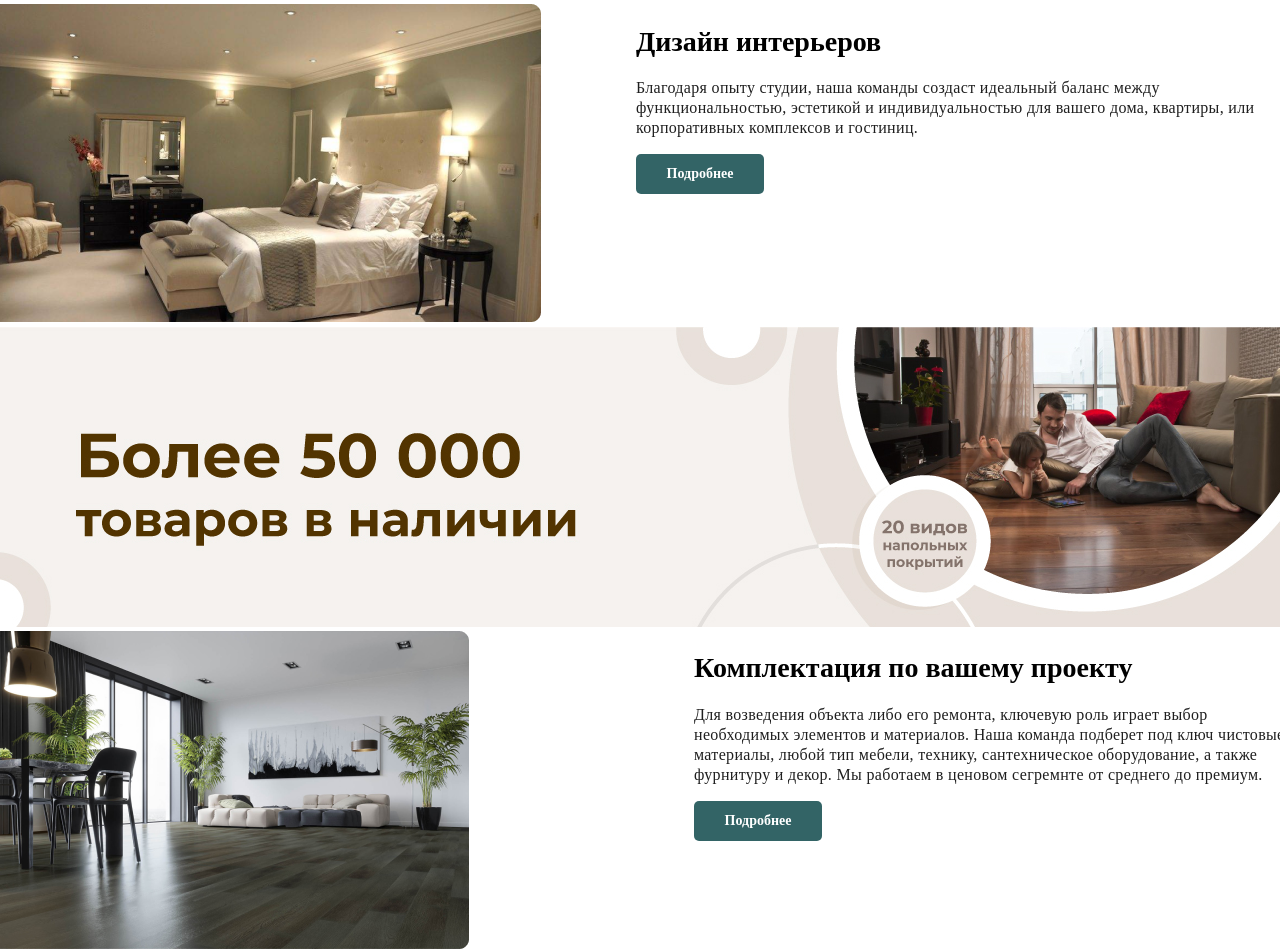
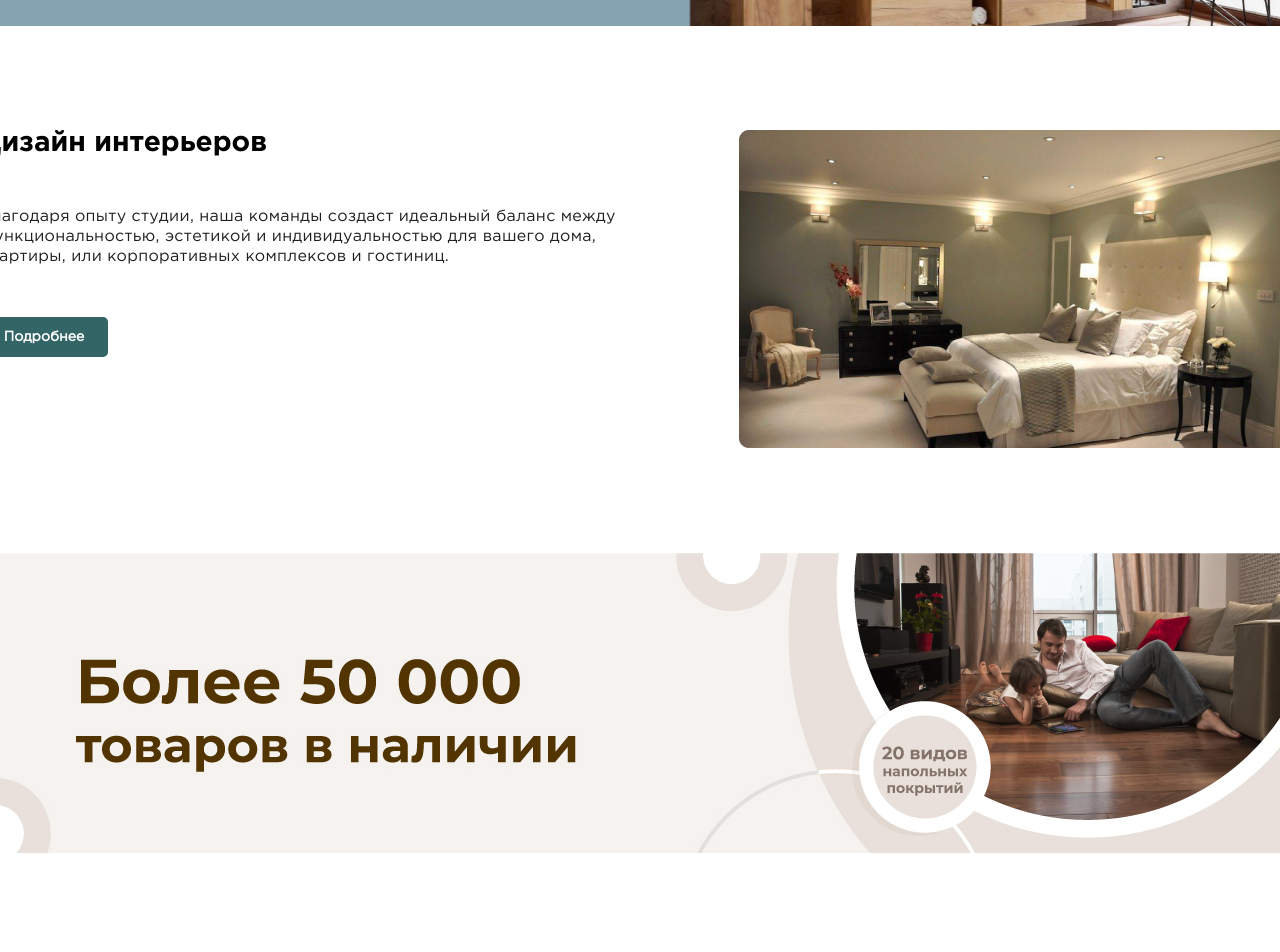
Before and after one commit to IvanRomanenko17/Stroy-Vmeste-New, a plain HTML site: page index.html in a window 1280 px wide. Shown: the part 300-1252 px from the top of the page. Drawn offline with Linux system fonts and the light colour scheme.

Commit message:
added style

```diff
--- a/index.html
+++ b/index.html
@@ -27,13 +27,13 @@
         <section class="design">
             <div class="container">
                 <div class="design__container">
-                    <div class="design__image">
-                        <img src="./image/design__image.png" alt="design" class="design__image_img">
-                    </div>
                     <div class="design__text">
                         <h2 class="design__title">Дизайн интерьеров</h2>
                         <h3 class="design__subtitle">Благодаря опыту студии, наша команды создаст идеальный баланс между функциональностью, эстетикой и индивидуальностью для вашего дома, квартиры, или корпоративных комплексов и гостиниц. </h3>
                         <button class="design__button">Подробнее</button>
+                    </div>
+                    <div class="design__image">
+                        <img src="./image/design__image.png" alt="design" class="design__image_img">
                     </div>
                 </div>
             </div>
--- a/normalize.css
+++ b/normalize.css
@@ -14,6 +14,11 @@ html {
   h1 {
     font-size: 2em;
     margin: 0.67em 0;
+  }
+
+  h2, h3 {
+    margin: 0;
+    padding: 0;
   }
 
   hr {
--- a/style.css
+++ b/style.css
@@ -1,3 +1,13 @@
+@font-face {
+    font-family: 'Gotham Pro' ;
+    src: url(./fonts/gothampro.ttf);
+}
+
+@font-face {
+    font-family: 'Gotham Pro Bold';
+    src: url(./fonts/gothampro_bold.ttf);
+}
+
 .main {
     display: flex;
     flex-direction: column;
@@ -10,7 +20,7 @@
 }
 
 h2 {
-    font-family: 'Gotham Pro';
+    font-family: 'Gotham Pro Bold';
     font-style: normal;
     font-weight: 700;
     font-size: 28px;
@@ -34,8 +44,18 @@ h3 {
 
 
 
+/* offer */
+.offer {
+    margin-top: 26px;
+    margin-bottom: 100px;
+}
+
+
+
+
 /* design */
 .design {
+    margin-bottom: 100px;
 }
 
 .design__container {
@@ -45,8 +65,20 @@ h3 {
     width: 100%;
 }
 .design__text {
+    display: flex;
+    flex-direction: column;
+    justify-content: flex-start;
+    align-items: flex-start;
     max-width: 664px;
     width: 100%;
+}
+
+.design__title {
+    margin-bottom: 50px;
+}
+
+.design__subtitle {
+    margin-bottom: 50px;
 }
 
 .design__button {
@@ -73,6 +105,7 @@ h3 {
 
 /* product */
 .product {
+    margin-bottom: 100px;
 }
 .product__image {
 }
@@ -83,11 +116,12 @@ h3 {
 
 /* complectation */
 .complectation {
+    margin-bottom: 100px;
 }
 
 .complectation__container {
     display: flex;
-    justify-content: space-between;
+    justify-content: flex-start;
     min-width: 1320px;
     width: 100%;
 }
@@ -96,12 +130,19 @@ h3 {
 .complectation__image_img {
 }
 .complectation__text {
+    display: flex;
+    flex-direction: column;
+    justify-content: flex-start;
+    align-items: flex-start;
     max-width: 606px;
     width: 100%;
+    margin-left: 114px;
 }
 .complectation__title {
+    margin-bottom: 59px;
 }
 .complectation__subtitle {
+    margin-bottom: 71px;
 }
 .complectation__button {
     width: 128px;
@@ -123,6 +164,7 @@ h3 {
 
 /* brands */
 .brands {
+    margin-bottom: 100px;
 }
 .brands__image {
 }
@@ -133,6 +175,7 @@ h3 {
 
 /* designers */
 .designers {
+    margin-bottom: 100px;
 }
 
 .designers__container {
@@ -148,10 +191,16 @@ h3 {
 .designers__text {
     max-width: 716px;
     width: 100%;
+    display: flex;
+    flex-direction: column;
+    justify-content: flex-start;
+    align-items: flex-start;
 }
 .designers__title {
+    margin-bottom: 66px;
 }
 .designers__subtitle {
+    margin-bottom: 35px;
 }
 .designers__button {
     width: 128px;
```
Also changed, not shown: fonts/COPYRIGHT.txt (added), fonts/gothampro.ttf (added), fonts/gothampro_black.ttf (added), fonts/gothampro_blackitalic.ttf (added), fonts/gothampro_bold.ttf (added), fonts/gothampro_bolditalic.ttf (added), fonts/gothampro_italic.ttf (added), fonts/gothampro_light.ttf (added), fonts/gothampro_lightitalic.ttf (added), fonts/gothampro_medium.ttf (added), fonts/gothampro_mediumitalic.ttf (added).
